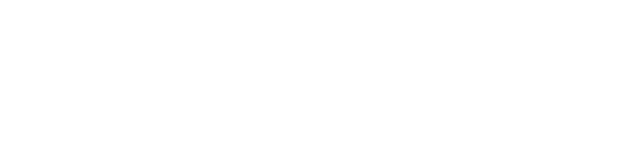
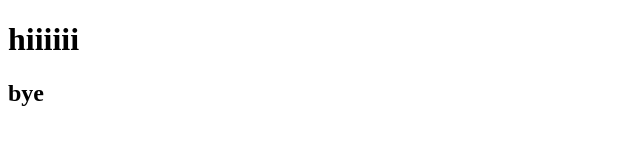
Before and after one commit to carolynjxchen/javascript-class, a plain HTML site: page index.html in a window 1280 px wide. Shown: the whole page, without its empty margins (0-640 px from the left). Drawn offline with Linux system fonts and the light colour scheme.

Commit message:
added more html content

```diff
--- a/index.html
+++ b/index.html
@@ -4,6 +4,7 @@
 	<title>Hi</title>
 </head>
 <body>
-
+	<h1>hiiiiii </h1>
+	<h2>bye</h2>
 </body>
 </html>
```
